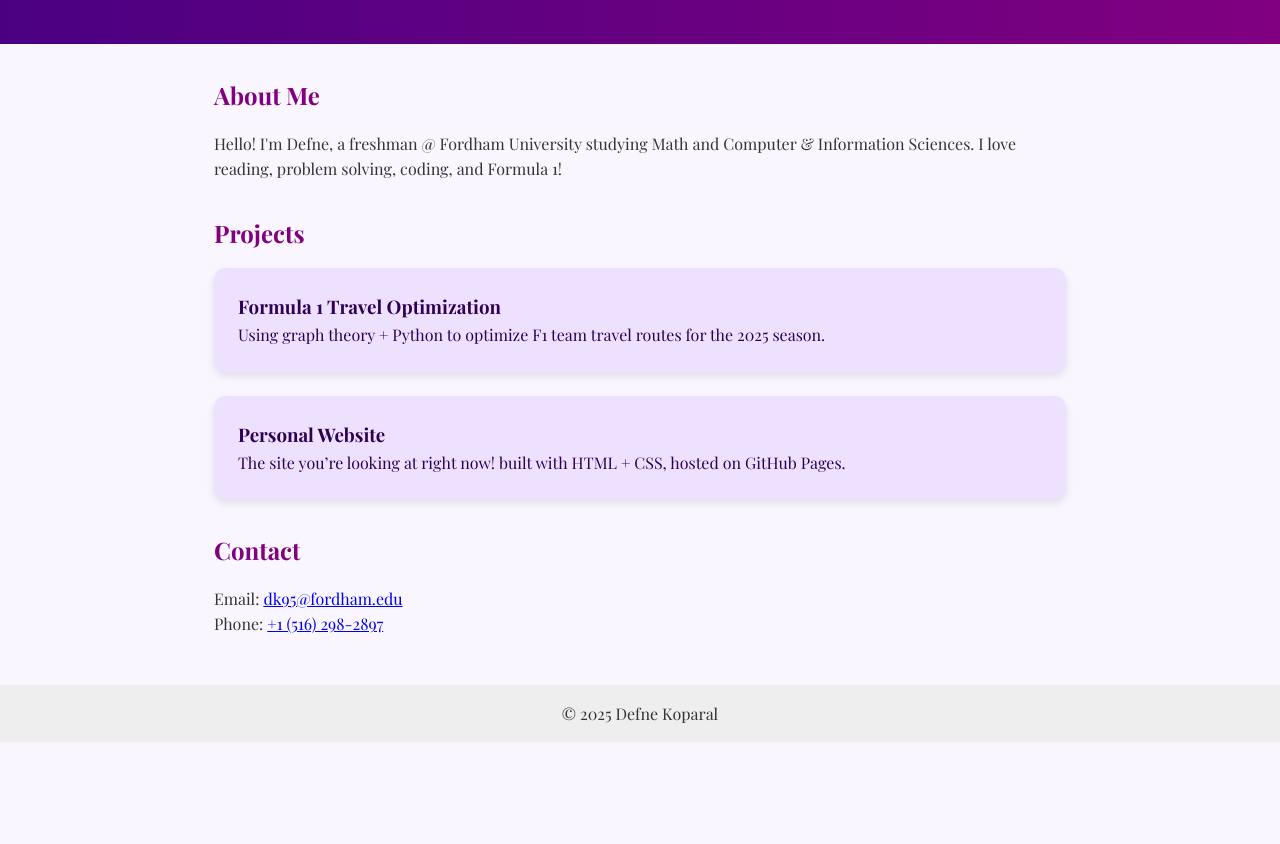
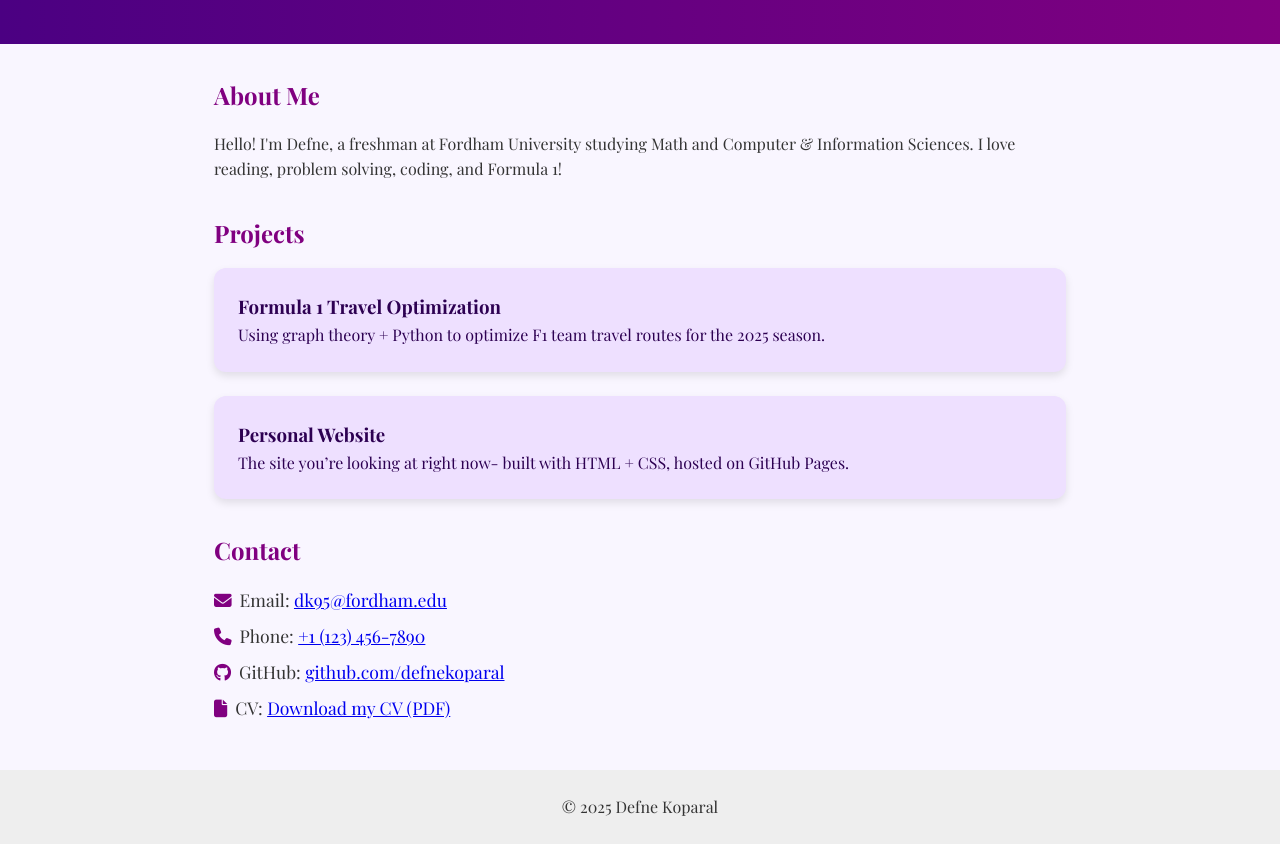
Before and after one commit to defnekoparal/defnekoparal.github.io, a plain HTML site: page index.html in a window 1280 px wide. Shown: the part 280-1124 px from the top of the page. Before the commit the page ends 1022 px from the top, so only its background shows below. Drawn offline with nearby package versions, Linux system fonts and the light colour scheme.

Commit message:
Update index.html

```diff
--- a/index.html
+++ b/index.html
@@ -3,10 +3,14 @@
 <head>
   <meta charset="UTF-8">
   <title>Defne Koparal</title>
+  <title>🌌🪼🌊🎧🪬🃏🎧�</title>
   <meta name="viewport" content="width=device-width, initial-scale=1.0">
 
   <!-- Google Font: Playfair Display -->
   <link href="https://fonts.googleapis.com/css2?family=Playfair+Display:wght@400;600;700&display=swap" rel="stylesheet">
+
+  <!-- Font Awesome for icons -->
+  <link rel="stylesheet" href="https://cdnjs.cloudflare.com/ajax/libs/font-awesome/6.4.0/css/all.min.css">
 
   <style>
     /* Reset */
@@ -71,11 +75,12 @@
     }
 
     h2 {
-      color: #800080;
+      color: #800080; /* purple instead of red */
       margin-bottom: 1rem;
       font-weight: 700;
     }
 
+    /* Project Cards */
     #projects .card {
       background: #eee0ff; /* soft lavender */
       color: #2d0052; /* deep purple text */
@@ -97,11 +102,25 @@
       background: #eee;
       margin-top: 3rem;
     }
+
+    footer p {
+      margin: 0.5rem 0;
+    }
+
+    /* Contact icons */
+    #contact p {
+      margin: 0.5rem 0;
+      font-size: 1.1rem;
+    }
+
+    #contact i {
+      margin-right: 8px;
+      color: #800080;
+    }
   </style>
 </head>
 <body>
   <header>
-    <!-- Replace "profile.jpg" with your actual picture filename -->
     <img src="profile.jpg" alt="Defne Koparal">
     <h1>Defne Koparal</h1>
     <p>Math + Computer & Information Sciences @ Fordham University</p>
@@ -114,7 +133,7 @@
 
   <section id="about">
     <h2>About Me</h2>
-    <p>Hello! I'm Defne, a freshman @ Fordham University studying Math and Computer & Information Sciences.
+    <p>Hello! I'm Defne, a freshman at Fordham University studying Math and Computer & Information Sciences.
        I love reading, problem solving, coding, and Formula 1! </p>
   </section>
 
@@ -128,15 +147,21 @@
 
     <div class="card">
       <h3>Personal Website</h3>
-      <p>The site you’re looking at right now! built with HTML + CSS, hosted on GitHub Pages.</p>
+      <p>The site you’re looking at right now- built with HTML + CSS, hosted on GitHub Pages.</p>
     </div>
 
   </section>
 
   <section id="contact">
     <h2>Contact</h2>
-    <p>Email: <a href="mailto:dk95@fordham.edu">dk95@fordham.edu</a></p>
-    <p>Phone: <a href="tel:+15162982897">+1 (516) 298-2897</a></p>
+    <p><i class="fa-solid fa-envelope"></i>Email:
+       <a href="mailto:dk95@fordham.edu">dk95@fordham.edu</a></p>
+    <p><i class="fa-solid fa-phone"></i>Phone:
+       <a href="tel:+11234567890">+1 (123) 456-7890</a></p>
+    <p><i class="fa-brands fa-github"></i>GitHub:
+       <a href="https://github.com/defnekoparal" target="_blank">github.com/defnekoparal</a></p>
+    <p><i class="fa-solid fa-file"></i>CV:
+       <a href="Defne-Koparal-CV.pdf" target="_blank">Download my CV (PDF)</a></p>
   </section>
 
   <footer>
```
Lines whose indentation alone changed are shown as unchanged.
